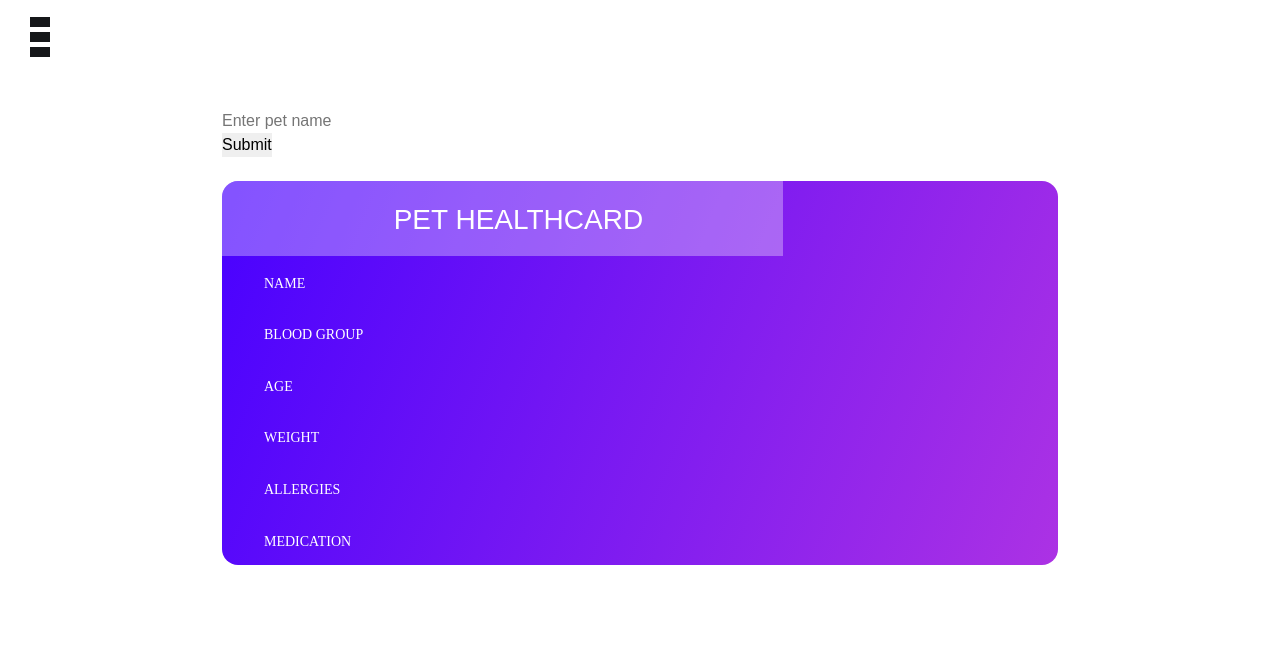
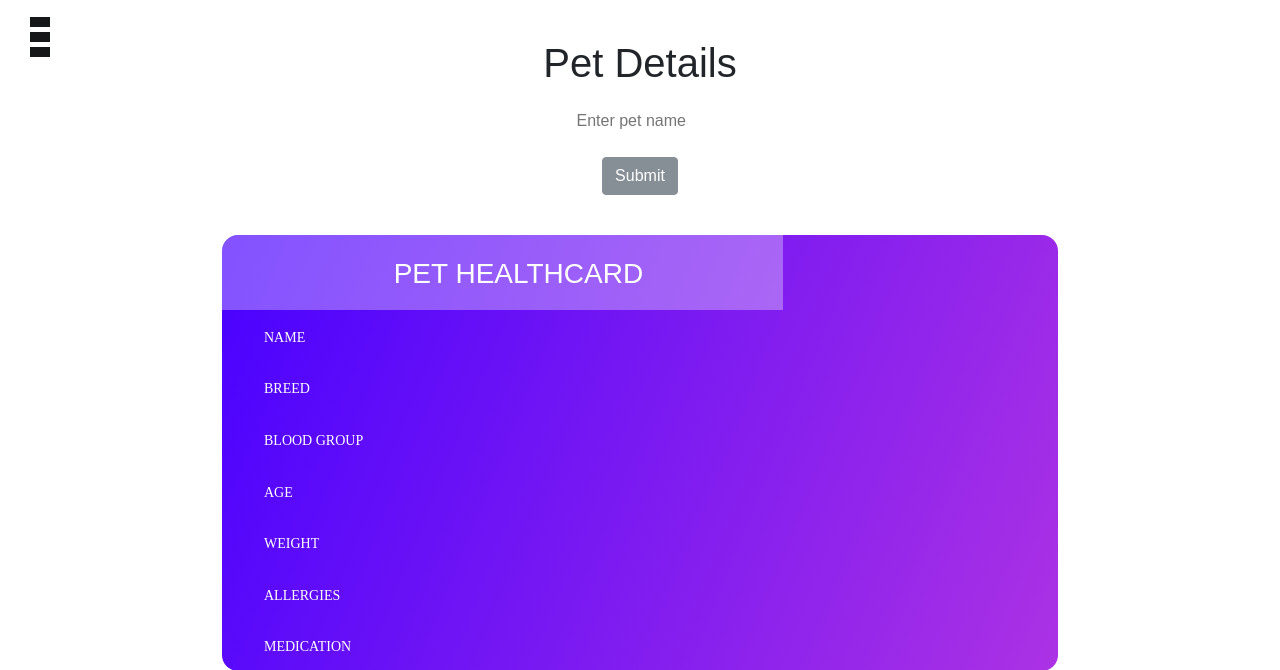
Before and after one commit to Vikash29Singh/B-for-Bark, a PHP site: page /B-for-Bark/Table/table.php in a window 1280 px wide. Shown: the part 56-726 px from the top of the page. Before the commit the page ends 621 px from the top, so only its background shows below. Run offline with PHP 8.4, Linux system fonts and the light colour scheme; the visitor is signed in with stand-in values (Sample User, id 1); data comes from the database, SQL or seed files in the repository; data that the repository does not hold is empty; some libraries are stand-ins or nearby versions; some web fonts are replaced.

Commit message:
Update table.php

```diff
--- a/Table/table.php
+++ b/Table/table.php
@@ -224,12 +224,22 @@ WHERE users.email='$user_email' AND users.user_id=data.user_id";
         <div class="container-table100">
             <div class="wrap-table100">
 
-                 <form name="healthcard" action="table1.php" method="post">
+                 <div class="col-12 narrow text-center login-box">
+                    <form name="healthcard" action="table1.php" method="post">
+                        <h1>Pet Details</h1>
+                        <br>
+                        <div class="textbox">
+                            <!--        <i class="fas fa-user fa-3x " aria-hidden="true"></i>-->
+                            <center> <input type="text" placeholder="         Enter pet name" name="Name" value="" required></center>
+                            <br>
+                            <button class="btn btn-secondary btn-md" href="search.php" target="_blank" name="Login">Submit</button>
 
-                <input type="text" placeholder="Enter pet name" name="Pet_name" value="" required>
+                        </div>
+                    </form>
+                </div>
 
-                <input type="submit" name="Search">
-            </form><br>
+
+                <br>
 
                 <div class="table100 ver6 m-b-110">
 
@@ -265,7 +275,7 @@ WHERE users.email='$user_email' AND users.user_id=data.user_id";
                                 <td class="column100 column2" data-column="column2"><?php /*
 
 
-                                echo $row1['Name']; ?></td>
+                                echo $row1['Name']; */?></td>
 
 
                             </tr>
```
